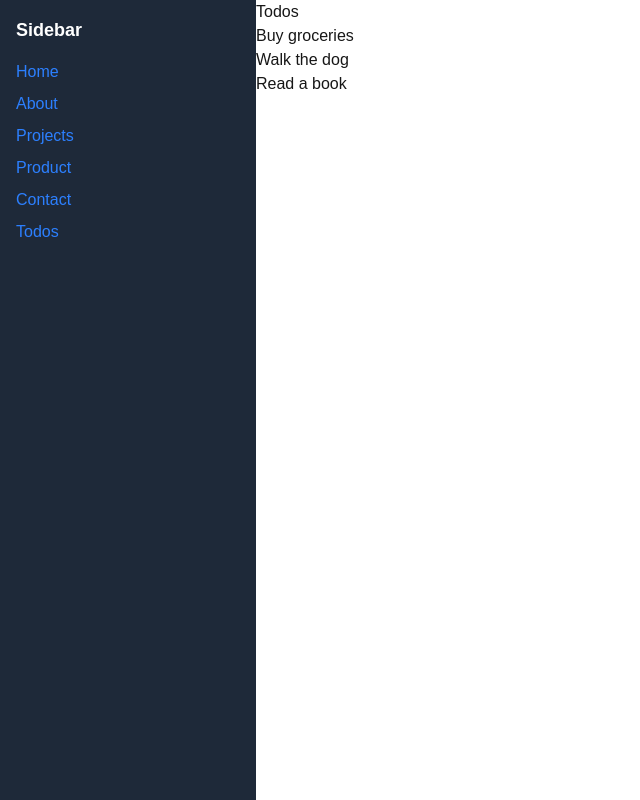
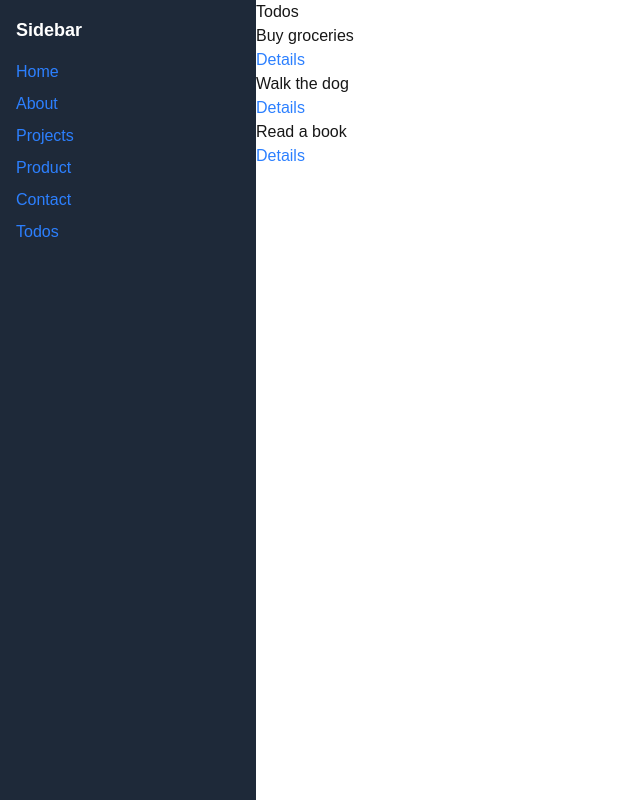
Before and after one commit to alandarryl/okana-dev-portfolio, a Next.js app: page /Todos in a window 1280 px wide. Shown: the whole page, without its empty margins (0-640 px from the left). Built offline with nearby package versions, Linux system fonts and the light colour scheme; data requests are answered from the project's data file.

Commit message:
add a detail page for todo and pass the id, note that the type should be page.js

```diff
--- /dev/null
+++ b/app/Todos/[id]/page.js
@@ -0,0 +1,15 @@
+
+
+const todo = async ({ params }) => {
+    const { id } = await params;
+
+    return (
+        <div>
+            <h1>Todo Item</h1>
+            <p>Todo ID: {id}</p>
+        </div>
+    );
+
+}
+
+export default todo;
--- a/app/Todos/page.js
+++ b/app/Todos/page.js
@@ -1,5 +1,24 @@
 "use client";
 import {useState, useEffect} from 'react';
+
+async function postData(newTodo) {
+    const response = await fetch('http://localhost:5000/todos', {
+        method: 'POST',
+        headers: {
+            'Content-Type': 'application/json'
+        },
+        body: JSON.stringify(newTodo)
+    });
+    return response.json();
+}
+
+async function getData() {
+    const response = await fetch('http://localhost:5000/todos',{
+        method: 'GET',
+    });
+    return response.json();
+}
+
 
 const Todos = () =>{
 
@@ -8,14 +27,16 @@ const Todos = () =>{
     useEffect(() => {
         let mounted = true;
         const fetchTodos = async () => {
-            try {
-                const response = await fetch('http://localhost:5000/todos');
-                if (!response.ok) throw new Error(`Fetch failed: ${response.status}`);
-                const items = await response.json();
-                if (mounted) setTodos(items);
-            } catch (err) {
-                console.error(err);
-            }
+            // try {
+            //     const response = await fetch('http://localhost:5000/todos');
+            //     if (!response.ok) throw new Error(`Fetch failed: ${response.status}`);
+            //     const items = await response.json();
+            //     if (mounted) setTodos(items);
+            // } catch (err) {
+            //     console.error(err);
+            // }
+            const items = await getData();
+            if (mounted) setTodos(items);
         };
         fetchTodos();
         return () => { mounted = false; };
@@ -28,6 +49,9 @@ const Todos = () =>{
                 {todos.map((todo) => (
                     <li key={todo.id}>
                         <h2>{todo.title}</h2>
+                        <a href={`/Todos/${todo.id}`} className="text-blue-500 hover:underline">
+                            Details
+                        </a>
                     </li>
                 ))}
             </ul>
--- a/app/api/todoItem/route.js
+++ b/app/api/todoItem/route.js
@@ -5,3 +5,16 @@ export async function GET(){
 
     return NextResponse.json(todos);
 }
+
+export async function POST(request){
+    const body = await request.json();
+    const res = await fetch('http://localhost:5000/todos', {
+        method: 'POST',
+        headers: {
+            'Content-Type': 'application/json'
+        },
+        body: JSON.stringify(body)
+    });
+    const todo = await res.json();
+    return NextResponse.json(todo);
+}
```
